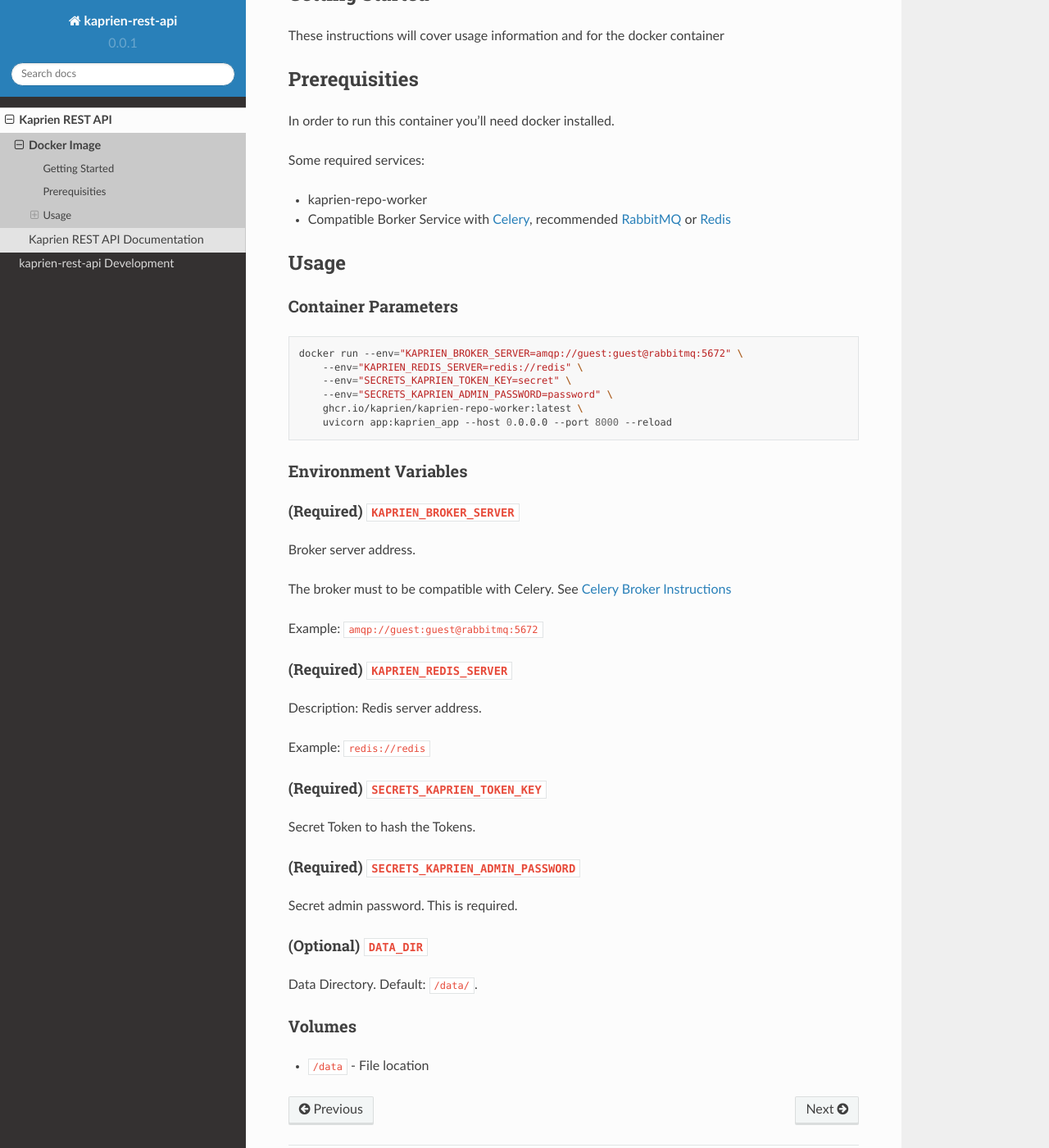
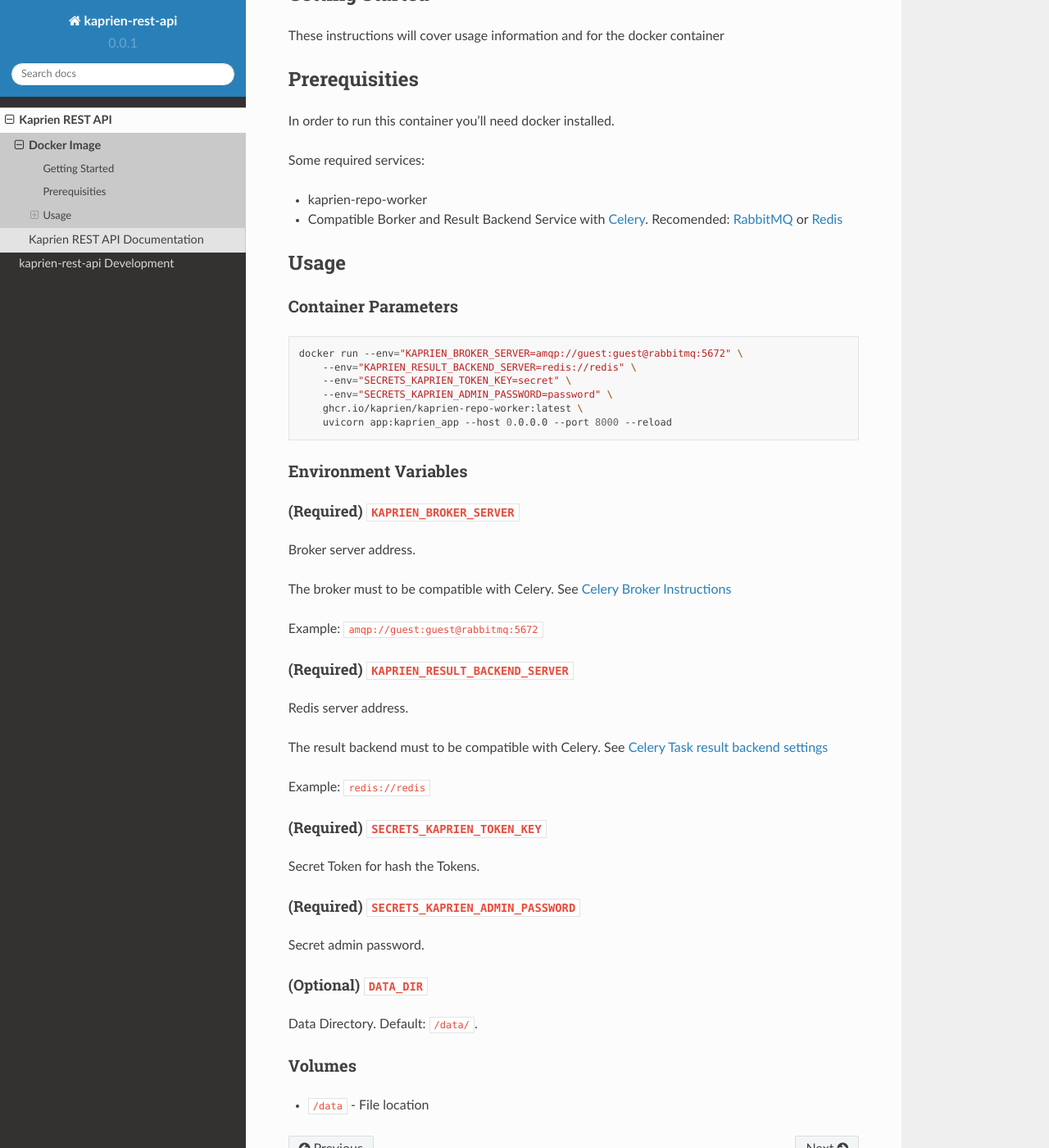
Before and after one commit to repository-service-tuf/repository-service-tuf-api, a Sphinx documentation site: the page built from docs/source/guide/Docker_README.md, in a window 1280 px wide and 1400 px high, scrolled down 280 px. Shown: the whole window at 82% size. Built offline with Sphinx 7.4.7 and the Read the Docs theme 2.0.0, drawn with Linux system fonts in a browser that asks for light colours.

Commit message:
Rename REDIS_SERVER to RESULT_BACKEND_SERVER
This gives more flexibility during deploy, making clear that the Result
Backend must to be compatible with Celery.

This complements the Pull Request 93

Signed-off-by: Kairo Araujo <kairo@kairo.eti.br>

````diff
--- a/docker-compose.yml
+++ b/docker-compose.yml
@@ -45,7 +45,7 @@ services:
       - KAPRIEN_LOCAL_STORAGE_BACKEND_PATH="/var/opt/kaprien/storage"
       - KAPRIEN_LOCAL_KEYVAULT_PATH="/var/opt/kaprien/keystorage"
       - KAPRIEN_RABBITMQ_SERVER="guest:guest@rabbitmq:5672"
-      - KAPRIEN_REDIS_SERVER="redis://redis"
+      - KAPRIEN_RESULT_BACKEND_SERVER="redis://redis"
       - KAPRIEN_WORKER_ID="dev"
     healthcheck:
       test: "exit 0"
@@ -69,7 +69,7 @@ services:
     environment:
       - DATA_DIR=./data
       - KAPRIEN_BROKER_SERVER="amqp://guest:guest@rabbitmq:5672"
-      - KAPRIEN_REDIS_SERVER="redis://redis"
+      - KAPRIEN_RESULT_BACKEND_SERVER="redis://redis"
       - SECRETS_KAPRIEN_TOKEN_KEY="secret"
       - SECRETS_KAPRIEN_ADMIN_PASSWORD="secret"
     volumes:
--- a/docs/source/guide/Docker_README.md
+++ b/docs/source/guide/Docker_README.md
@@ -16,9 +16,9 @@ In order to run this container you'll need docker installed.
 Some required services:
 
 * kaprien-repo-worker
-* Compatible Borker Service with [Celery](http://docs.celeryq.dev/),
-  recommended [RabbitMQ](https://www.rabbitmq.com) or
-  [Redis](https://redis.com)
+* Compatible Borker and Result Backend Service with
+  [Celery](https://docs.celeryq.dev/en/stable/getting-started/backends-and-brokers/index.html).
+  Recomended: [RabbitMQ](https://www.rabbitmq.com) or [Redis](https://redis.com)
 
 
 ## Usage
@@ -27,7 +27,7 @@ Some required services:
 
 ```shell
 docker run --env="KAPRIEN_BROKER_SERVER=amqp://guest:guest@rabbitmq:5672" \
-    --env="KAPRIEN_REDIS_SERVER=redis://redis" \
+    --env="KAPRIEN_RESULT_BACKEND_SERVER=redis://redis" \
     --env="SECRETS_KAPRIEN_TOKEN_KEY=secret" \
     --env="SECRETS_KAPRIEN_ADMIN_PASSWORD=password" \
     ghcr.io/kaprien/kaprien-repo-worker:latest \
@@ -45,20 +45,22 @@ The broker must to be compatible with Celery. See [Celery Broker Instructions](h
 
 Example: `amqp://guest:guest@rabbitmq:5672`
 
-#### (Required) `KAPRIEN_REDIS_SERVER`
+#### (Required) `KAPRIEN_RESULT_BACKEND_SERVER`
 
-Description: Redis server address.
+Redis server address.
+
+The result backend must to be compatible with Celery. See
+[Celery Task result backend settings](https://docs.celeryq.dev/en/stable/userguide/configuration.html#task-result-backend-settings)
 
 Example: `redis://redis`
 
 #### (Required) `SECRETS_KAPRIEN_TOKEN_KEY`
 
-Secret Token to hash the Tokens.
-
+Secret Token for hash the Tokens.
 
 #### (Required) `SECRETS_KAPRIEN_ADMIN_PASSWORD`
 
-Secret admin password. This is required.
+Secret admin password.
 
 #### (Optional) `DATA_DIR`
 
--- a/kaprien_api/__init__.py
+++ b/kaprien_api/__init__.py
@@ -101,7 +101,7 @@ if not user:
 
 celery = Celery(__name__)
 celery.conf.broker_url = settings.BROKER_SERVER
-celery.conf.result_backend = settings.REDIS_SERVER
+celery.conf.result_backend = settings.RESULT_BACKEND_SERVER
 celery.conf.accept_content = ["json", "application/json"]
 celery.conf.task_serializer = "json"
 celery.conf.result_serializer = "json"
````
Also changed, not shown: 2 other files.
